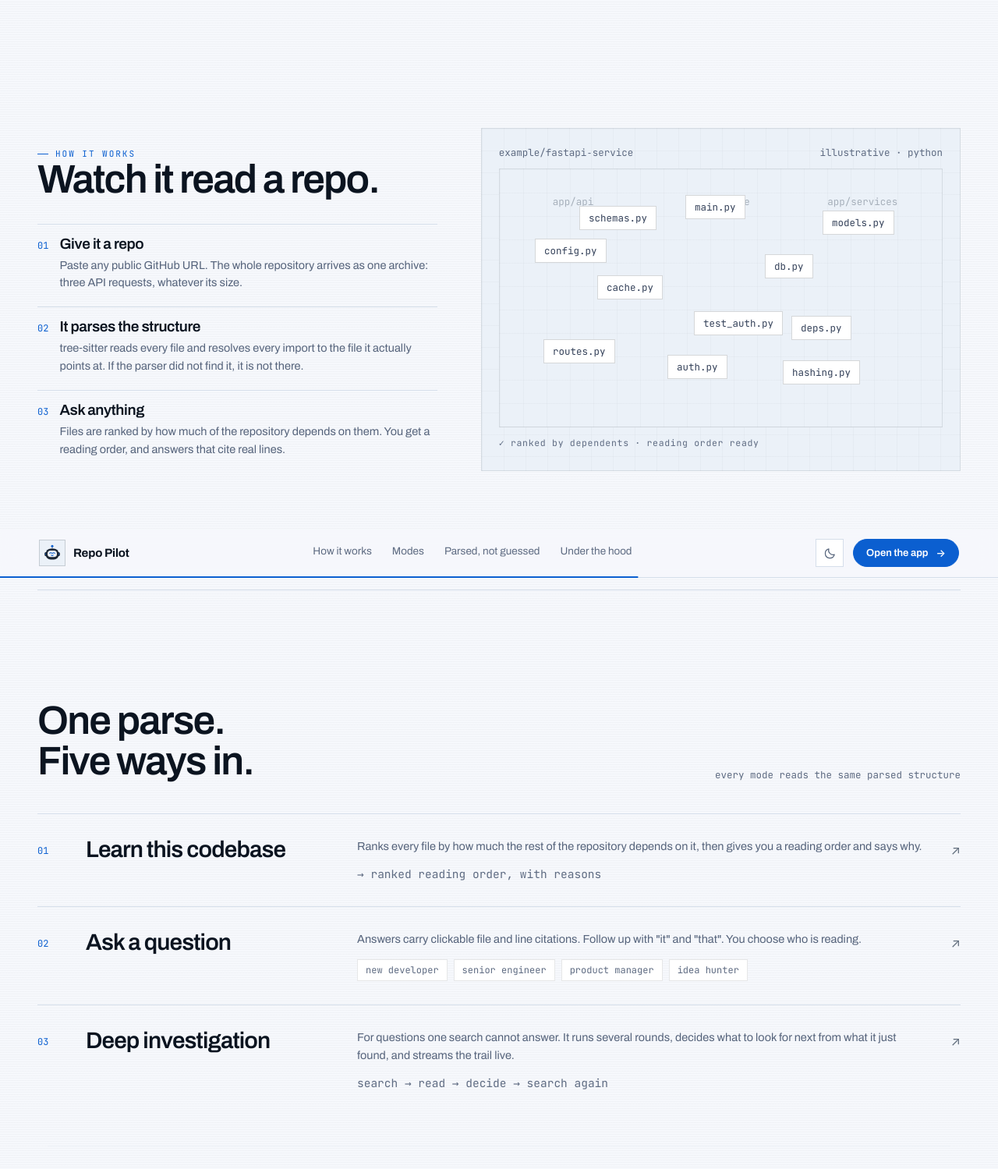
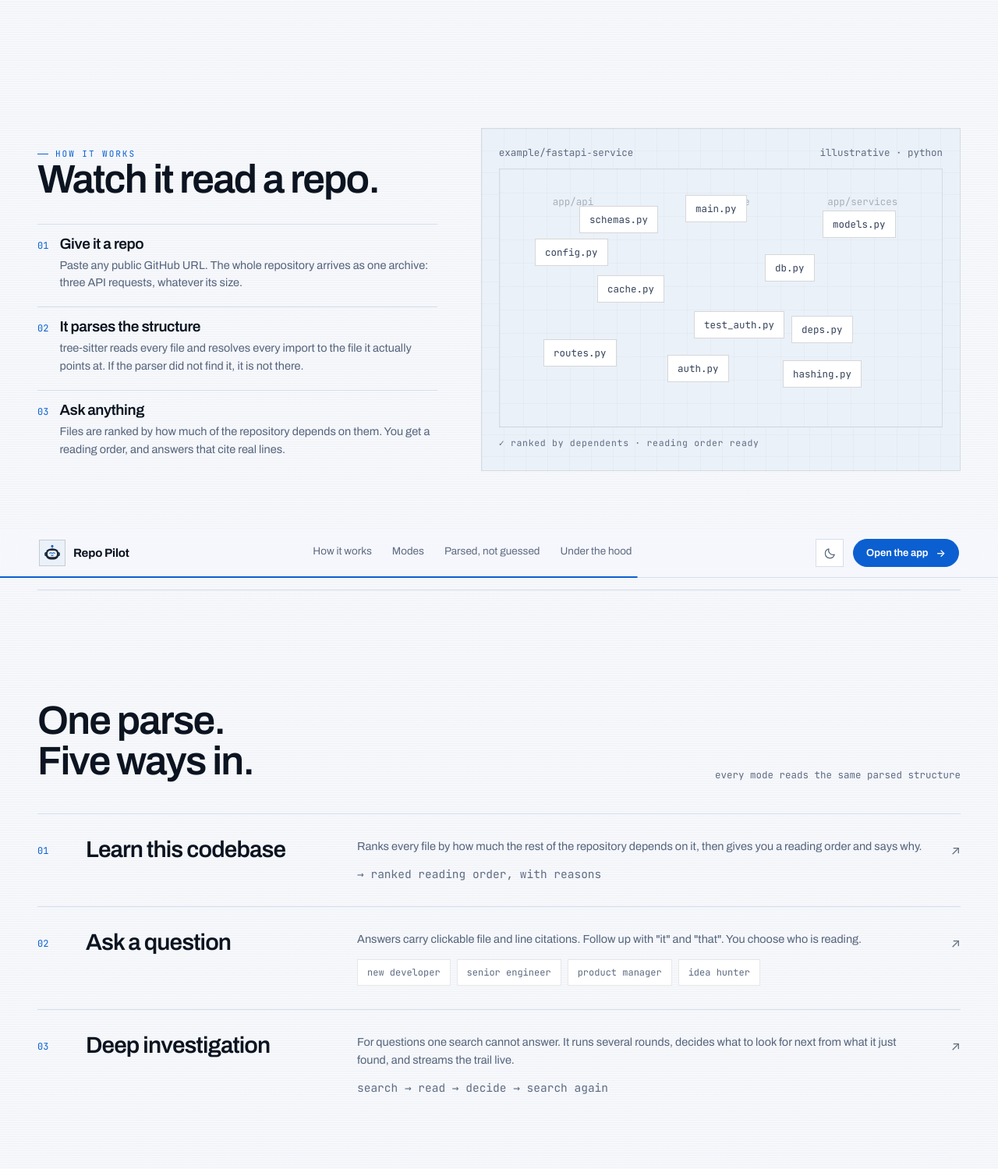
Before and after one commit to Rameen07304/repo-pilot, a FastAPI app: page / in a window 1280 px wide, after a click on "Modes". Shown: the part 3121-4620 px from the top of the page at 78% size. Run offline with FastAPI, Linux system fonts and the light colour scheme; parts of the project's set-up code (start-up, migrations or seed data) failed here and were passed over.

Commit message:
Give the chips room to breathe
The persona chips and the scattered file chips are bordered boxes holding
text on five and six pixels of vertical padding, which sat their labels
against the border line. Eight now.

```diff
--- a/app/interface/static/style.css
+++ b/app/interface/static/style.css
@@ -1219,7 +1219,7 @@ code, pre, #citations-list, #repo-files, #repo-stack, #answer-meta {
 .persona-chips li {
     font-family: var(--font-mono);
     font-size: 12px;
-    padding: 5px 10px;
+    padding: 8px 12px;
     color: var(--ink-dim);
     background: var(--surface-raised);
     border: 1px solid var(--edge-soft);
@@ -1266,7 +1266,7 @@ code, pre, #citations-list, #repo-files, #repo-stack, #answer-meta {
     left: var(--x);
     top: var(--y);
     transform: rotate(var(--r));
-    padding: 6px 11px;
+    padding: 8px 12px;
     background: var(--surface-raised);
     border: 1px solid var(--edge-bright);
     font-family: var(--font-mono);
```
